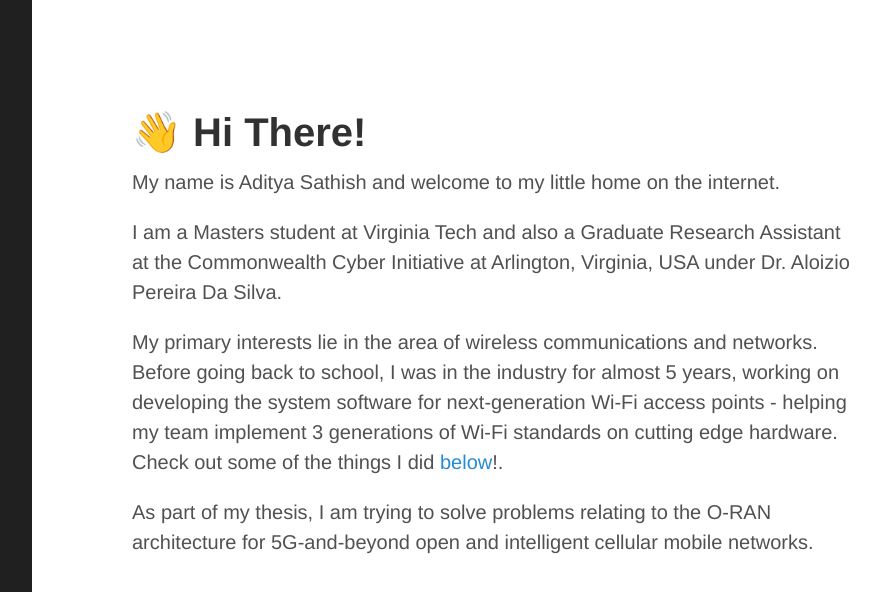
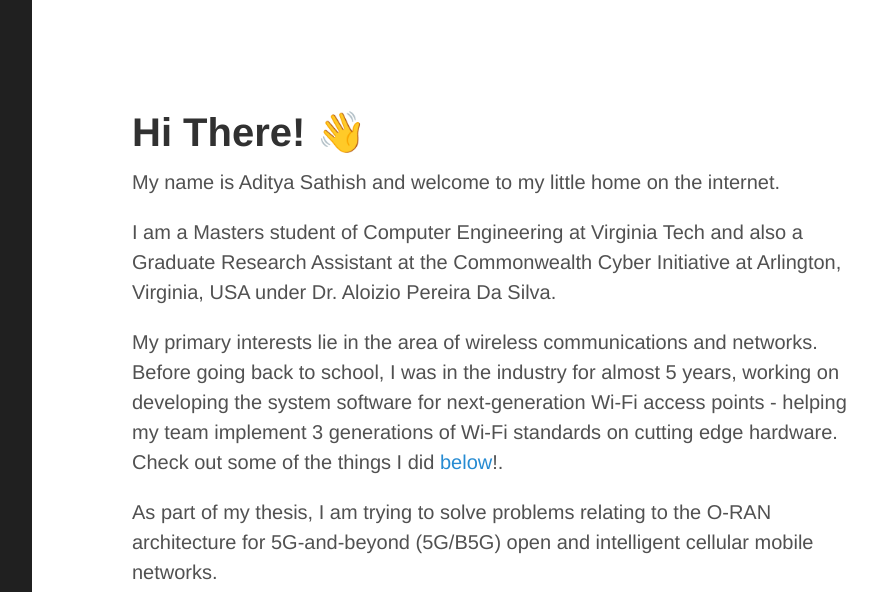
Before and after one commit to adityasathis/adityasathis.github.io, a Jekyll site: the page built from index.html, in a window 1280 px wide and 1400 px high. Shown: the top 592 px of the window, without its empty margins (328-1208 px from the left). Built offline with Jekyll 4.4.1, drawn with Linux system fonts in a browser that asks for light colours; some web fonts are replaced; some of the changed text lies outside the part shown.

Commit message:
Added some more content to index.html

```diff
--- a/_config.yml
+++ b/_config.yml
@@ -9,9 +9,9 @@
 # Setup
 title:            Aditya Sathish
 tagline:          ''
-description:      'A personal website (and sometimes blog) of one Aditya Sathish'
+description:      ''
 url:              http://adityasathis.github.io/
-baseurl:          ''
+baseurl:          '/'
 
 paginate:         2
 paginate_path:    "/blog/page-:num/"
--- a/_includes/head.html
+++ b/_includes/head.html
@@ -17,6 +17,10 @@
   <link href="https://fonts.googleapis.com/css?family=Oswald&family=East+Sea+Dokdo&display=swap" rel="stylesheet">
   <link rel="stylesheet" href="https://cdnjs.cloudflare.com/ajax/libs/font-awesome/6.2.0/css/all.min.css">
 
+  <!-- JS -->
+  <script src="https://ajax.googleapis.com/ajax/libs/jquery/3.3.1/jquery.min.js"></script>
+  <script type="text/javascript" src="{{ '/' | relative_url }}public/js/scripts.js"></script>
+
   <!-- Icons -->
   <link rel="apple-touch-icon-precomposed" sizes="144x144" href="{{ '/' | relative_url }}public/apple-touch-icon-144-precomposed.png">
                                  <link rel="shortcut icon" href="{{ '/' | relative_url }}public/favicon.ico">
--- a/_includes/sidebar.html
+++ b/_includes/sidebar.html
@@ -6,16 +6,17 @@
       <p class="lead">
           {{ site.description }}
       </p>
-      <p class="social links">
-          <a class="social-links" href="#"><i class="fa-brands fa-github"></i></a>
-          <a class="social-links" href="#"><i class="fa-brands fa-linkedin"></i></a>
-          <a class="social-links" href="#"><i class="fa-regular fa-envelope"></i></a>
+      <p class="social-links">
+          <a href="#"><i class="fa-brands fa-github"></i></a>
+          <a href="#"><i class="fa-brands fa-linkedin"></i></a>
+          <a href="#"><i class="fa-regular fa-envelope"></i></a>
       </p>
     </div>
 
     <nav class="sidebar-nav">
       <a class="sidebar-nav-item{% if page.url == '/' | site.baseurl %} active{% endif %}" href="{{ site.url }}">Home</a>
-      <a class="sidebar-nav-item{% if '/blog/' == page.url %} active{% endif %}" href="{{ '/blog/' }}">Blog</a>
+      <a class="sidebar-nav-item{% if '/blog/' == page.url %} active{% endif %}" href="/blog/">Blog</a>
+      <a class="sidebar-nav-item{% if '/blog/' == page.url %} active{% endif %}" href="{{ '/blog/' }}">Resume</a>
 
       {% comment %}
         The code below dynamically generates a sidebar nav of pages with
--- a/index.html
+++ b/index.html
@@ -3,13 +3,18 @@
 title: Home
 ---
 
-<h1>👋 Hi There!</h1>
+<h1>Hi There! 👋</h1>
 <p>My name is Aditya Sathish and welcome to my little home on the internet.</p>
-<p>I am a Masters student at Virginia Tech and also a Graduate Research Assistant at the Commonwealth Cyber Initiative at Arlington, Virginia, USA under Dr. Aloizio Pereira Da Silva.</p>
+<p>I am a Masters student of Computer Engineering at Virginia Tech and also a Graduate Research Assistant at the Commonwealth Cyber Initiative at Arlington, Virginia, USA under Dr. Aloizio Pereira Da Silva.</p>
 <p>My primary interests lie in the area of wireless communications and networks. Before going back to school, I was in the industry for almost 5 years, working on developing the system software for next-generation Wi-Fi access points - helping my team implement 3 generations of Wi-Fi standards on cutting edge hardware. Check out some of the things I did <a href="#projects">below</a>!.</p>
-<p>As part of my thesis, I am trying to solve problems relating to the O-RAN architecture for 5G-and-beyond open and intelligent cellular mobile networks.</p>
+<p>As part of my thesis, I am trying to solve problems relating to the O-RAN architecture for 5G-and-beyond (5G/B5G) open and intelligent cellular mobile networks.</p>
 
-<h1>Experience</h1>
+<h1>Content</h1>
+<ol>
+	<li><a href="#experience">Experience</a></li>
+</ol>
+
+<h1 id="experience">Experience</h1>
 <div class="box">
   <div class="box-pic">
       <img src="{{ site.baseurl }}public/cci-logo-main.png" alt="">
@@ -18,15 +23,65 @@
       <p>
           <b class="bolder">Graduate Research Assistant</b>
           <br>
-          <i>Commonwealth Cyber Initiative (CCI)</i> - Arlington, VA
+          <i>Commonwealth Cyber Initiative (CCI)</i> - Arlington, VA, USA
           <br>
           August 2022 to Present
           <br>
           <br>
-          In August 2022, I joined Dr. Aloizio Pereira Da Silva's xG (Next-G) testbed lab at the Commonwealth Cyber Initiative to work on research to solve the challenges relating to open and intelligent radio access networks.
+          In August 2022, I moved to the US to join Dr. Aloizio Pereira Da Silva's xG (Next-G) testbed lab at the Commonwealth Cyber Initiative to research on open and intelligent radio access networks. Alongside my research, I am also working towards my Masters degree in Computer Engineering at Virginia Tech.
           <br>
           <br>
-          As part of the Open RAN architecture, software-defined networking, cloud virtualization, machine learning and common off-the-shelf (COTS) hardware play a major role in reshaping the landscape for celluar base stations.
+          As part of the Open RAN architecture, software-defined networking, cloud virtualization, machine learning and common off-the-shelf (COTS) hardware play a major role in reshaping the landscape for celluar base stations - allowing academic researchers (like myself) a key to a playing field that was previously restricted to technology industries only.
       </p>
   </div>
 </div>
+<div class="box">
+  <div class="box-pic">
+      <img src="{{ site.baseurl }}public/qcom-logo-main.png" alt="">
+  </div>
+  <div class="box-text">
+      <p>
+          <b class="bolder">Senior System Software Engineer</b>
+          <br>
+          <i>Qualcomm Incorporated</i> - Bengaluru, KA, India
+          <br>
+          August 2017 to July 2022
+          <br>
+          <br>
+          After completing my undergrad at the National Institute of Technology Karnataka and having had a touch of experience in Wi-Fi through my final-year project, I was incredibly keen to start working in the domain of wireless networks and systems. I joined Qualcomm's Bangalore Development Center to work on the company's next-generation IEEE 802.11 (or Wi-Fi) access point software.
+          <br>
+          <br>
+          While at Qualcomm, I worked all through the L2/MAC layer of IEEE 802.11 driver development including the application layer (including hostapd and other userspace apps for driver configuration through cfg80211 and WEXT), kernel space (which is where most of my driver development work resided in) and the hardware-software interface at the firmware level.
+          <br>
+          <br>
+          I implemented and/or enhanced various features of the 802.11 specification such as: <i>Automatic Channel Selection</i>, <i>Dynamic Channel Management</i>, <i>Scanning</i>, <i>Enhanced MBSSID</i>,  <i>Automatic Frequency Coordination (AFC)</i>, <i>802.11be PPDU preamble puncturing</i> and <i>802.11be multi-link operation</i>. At the end of my career at Qualcomm, I was maintaining all the channel management features including the AFC channel selection algorithm.
+          <br>
+          <br>
+      </p>
+  </div>
+</div>
+<div class="box">
+  <div class="box-pic">
+      <img src="{{ site.baseurl }}public/iisc-logo-main.png" alt="">
+  </div>
+  <div class="box-text">
+      <p>
+          <b class="bolder">Summer Research Intern</b>
+          <br>
+          <i>Indian Institute of Science</i> - Bengaluru, KA, India
+          <br>
+          May 2016 to July 2016
+          <br>
+          <br>
+          In the summer of 2016, I was 1 out of 4 undergraduate students selected for a summer research internship program in High Performance Computer Architecture (HPCA) at the Supercomputer Education and Research Center (SERC) located at the prestigious Indian Institute of Science (IISc) in Bengaluru, KA.
+          <br>
+          <br>
+          I worked with Dr. Matthew Jacob Thazhuthaveetil's team to identify similar sequences in the execution flow of large-scale programs like the GNU GCC compiler. We used data points like cache hits/misses counters, instructions-per-cycle (IPC) counters in discretized blocks of the total instruction trace. The data points were then fed to a regression tree algorithm to identify clusters of code which had similar data points. The clusters can then be utilized with compiler optimization techniques to improve resource utilization of the computer.
+          <br>
+          <br>
+          Alongside the research internship, I also participated in a summer school program to learn about advanced computer architecture and GPGPU programming using different languages like NVIDIA CUDA, OpenMP and MPI. We also got a chance to use some cool tools like DRAMSim and SimpleScalar which made the job of analyzing the behavior of computer microarchitecture much easier for me.
+          <br>
+          <br>
+      </p>
+  </div>
+</div>
--- a/public/css/hyde.css
+++ b/public/css/hyde.css
@@ -36,6 +36,7 @@
 
 html {
   font-family: "PT Sans", Helvetica, Arial, sans-serif;
+  scroll-behavior: smooth;
 }
 @media (min-width: 48em) {
   html {
@@ -89,7 +90,7 @@
   height: 250px;
   width: 250px;
   margin: 0 auto;
-  margin-bottom: 50px;
+  margin-bottom: 20px;
   border-radius: 50%;
   border: solid #ffffff 4px;
   background: url({{ '/' | relative_url }}public/profile.png) center no-repeat;
@@ -100,11 +101,15 @@
   font-size: 30px;
   color: #ffffff;
   margin-top: 10px;
+  text-align: center;
+}
+
+.sidebar-about .social-links a {
   padding: 10px;
 }
 
-.sidebar-about .social-links:hover,
-.sidebar-about .social-links:focus {
+.sidebar-about .social-links a:hover,
+.sidebar-about .social-links a:focus {
   color: #FFC300;
 }
 
@@ -113,6 +118,7 @@
   font-family: "Oswald", sans-serif;
   color: #000000;
   font-size: 50px;
+  text-align: center;
 }
 
 /* Sidebar nav */
@@ -122,6 +128,7 @@
 .sidebar-nav-item {
   display: block;
   line-height: 1.75;
+  text-align: center;
 }
 a.sidebar-nav-item:hover,
 a.sidebar-nav-item:focus {
@@ -203,6 +210,7 @@
 .box {
   display: flex;
   min-height: 200px;
+  padding-bottom: 50px;
 }
 
 .box .box-pic {
```
Also changed, not shown: 10 other files.
